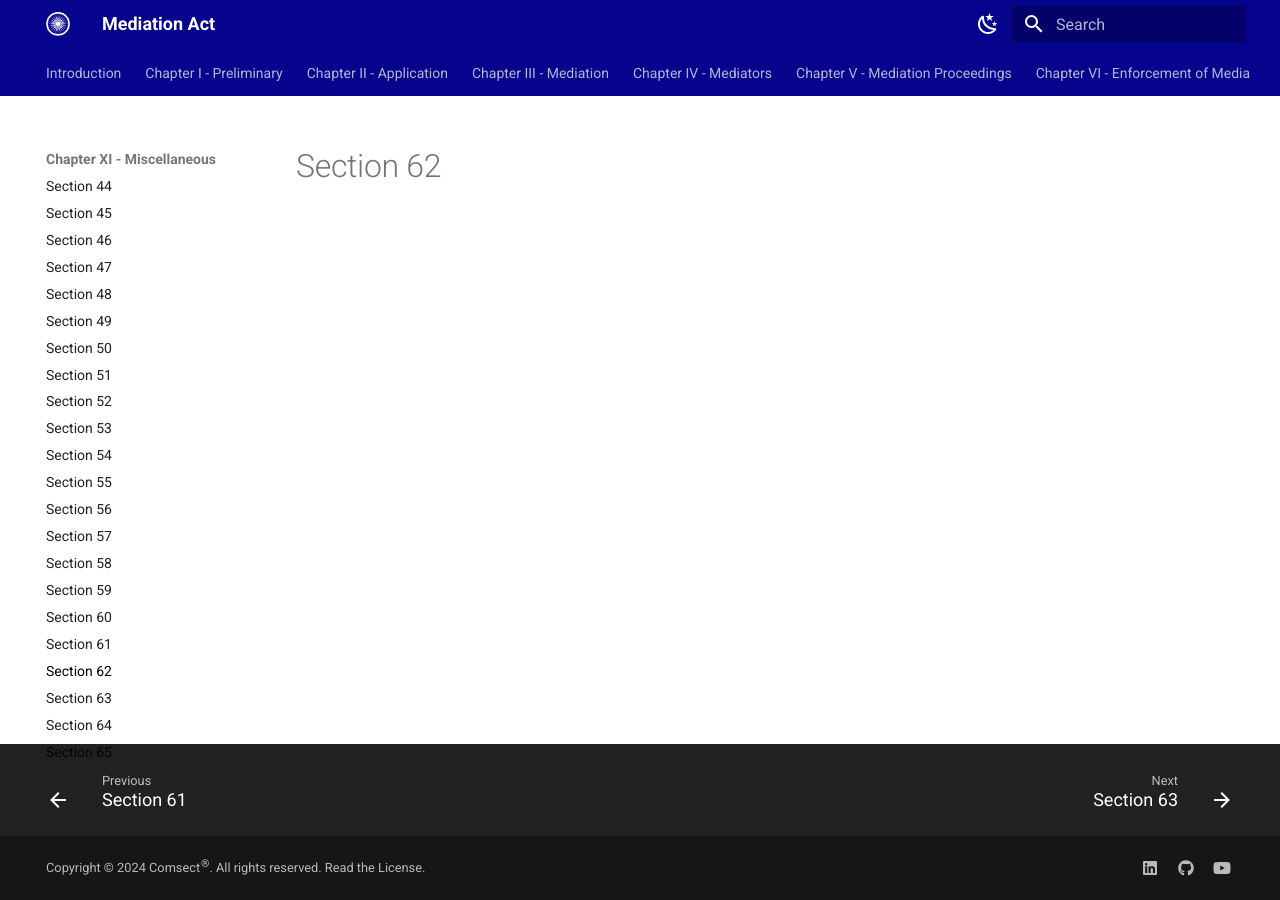
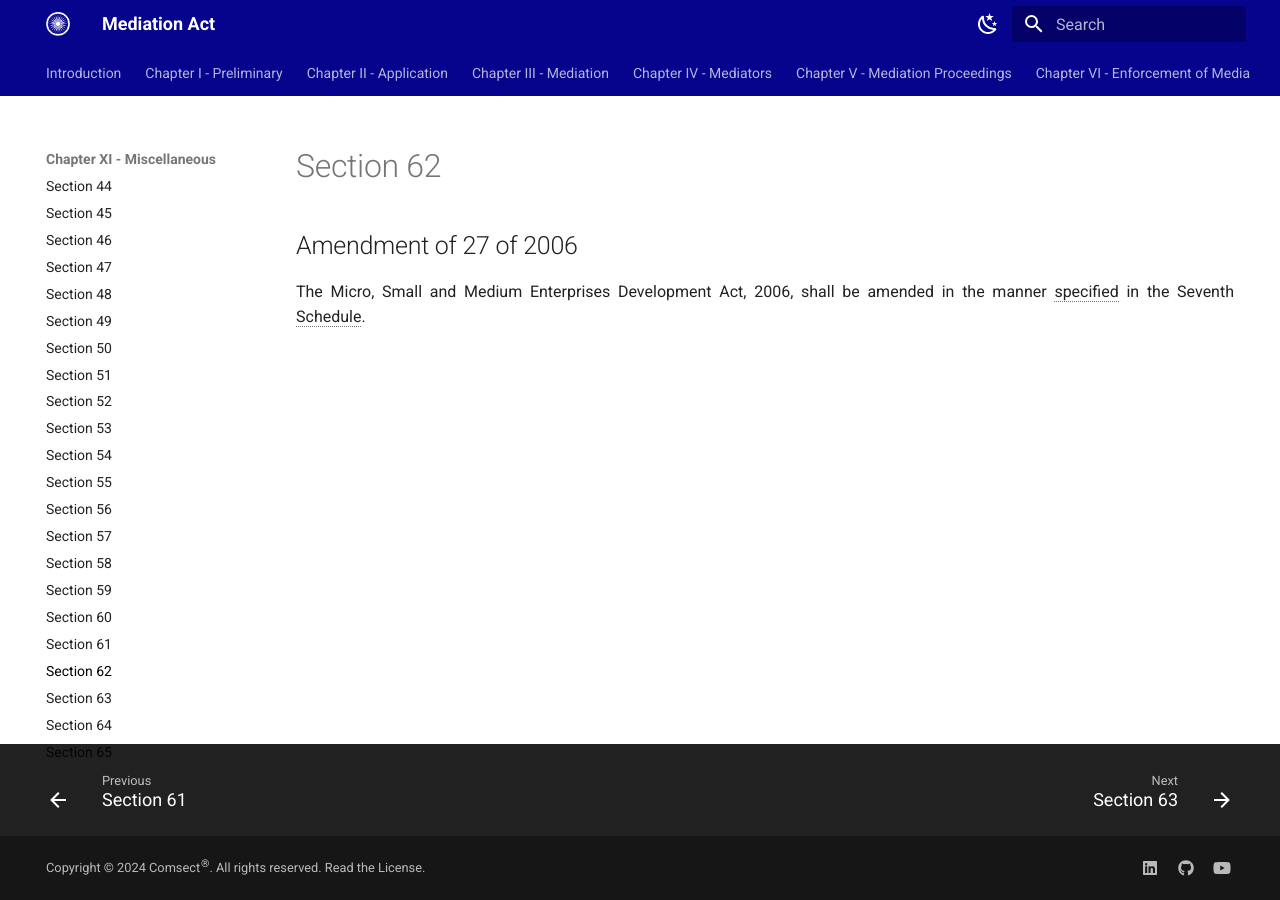
Before and after one commit to comsect/mediation-act, an MkDocs documentation site: the page built from docs/en/62.md, in a window 1280 px wide. Built offline with MkDocs 1.6.1 and Material for MkDocs 9.7.7, drawn with Linux system fonts in a browser that asks for light colours.

Commit message:
add section-sixty-two

```diff
--- a/docs/en/62.md
+++ b/docs/en/62.md
@@ -3,3 +3,7 @@
     - toc
 description: Amendment of 27 of 2006
 ---
+
+## Amendment of 27 of 2006
+
+The Micro, Small and Medium Enterprises Development Act, 2006, shall be amended in the manner specified in the Seventh Schedule.
```
